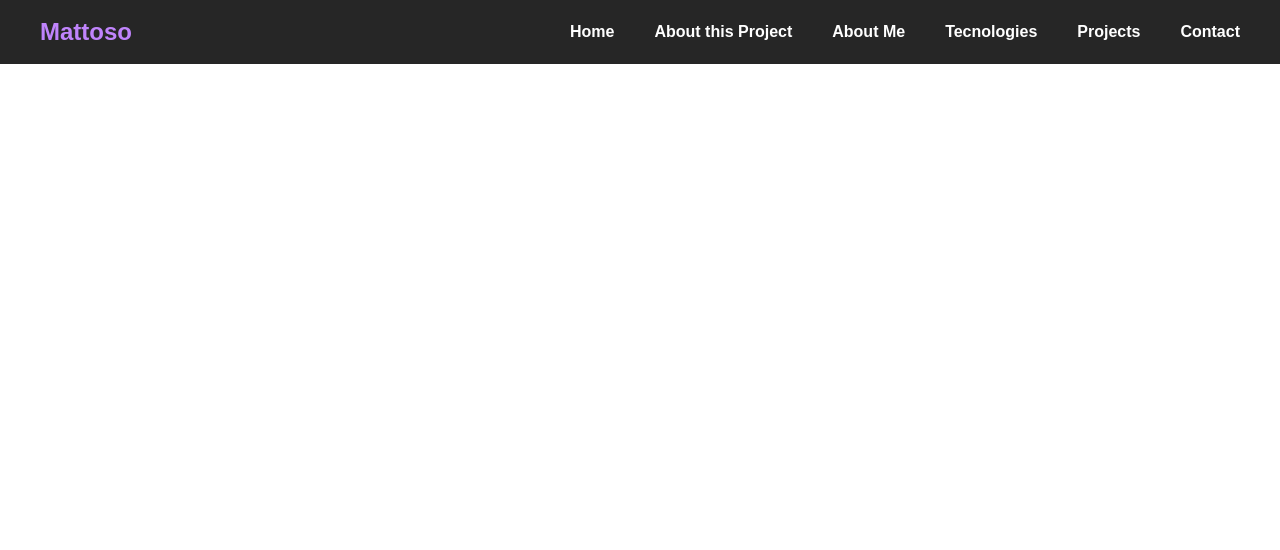
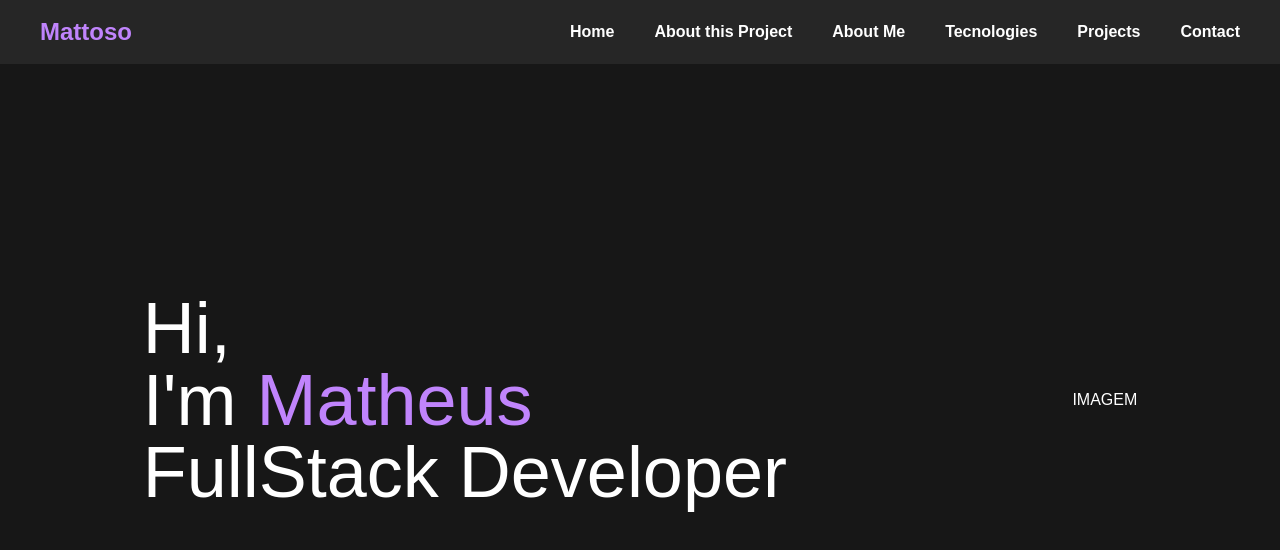
Before and after one commit to MatheusGMattoso/my-portfolio, a React app: page / in a window 1280 px wide. Shown: the top 550 px of the page. Built offline with nearby package versions, Linux system fonts and the light colour scheme; the HTML template or start-up script is replaced by a standard one.

Commit message:
feat: creat Home page

```diff
--- a/src/App.jsx
+++ b/src/App.jsx
@@ -1,12 +1,14 @@
 import { useState } from 'react'
 
 import Menu from './assets/Components/Menu'
+import Home from './assets/Components/Pages/Home'
 
 const App = () => {
 
   return (
     <div className='font-poppins'>
       <Menu />
+      <Home />
     </div>
   )
 }
--- /dev/null
+++ b/src/assets/Components/Pages/Home.jsx
@@ -0,0 +1,18 @@
+import React from 'react'
+
+const Home = () => {
+    return (
+        <div className='bg-neutral-900 h-screen flex justify-around items-center'>
+            <div className="esquerda text-white text-7xl">
+                <h1>Hi,</h1>
+                <h1>I'm <span className='text-purple-400'>Matheus</span></h1>
+                <h1>FullStack Developer</h1>
+            </div>
+            <div className="direita text-white">
+                IMAGEM
+            </div>
+        </div>
+    )
+}
+
+export default Home
```
